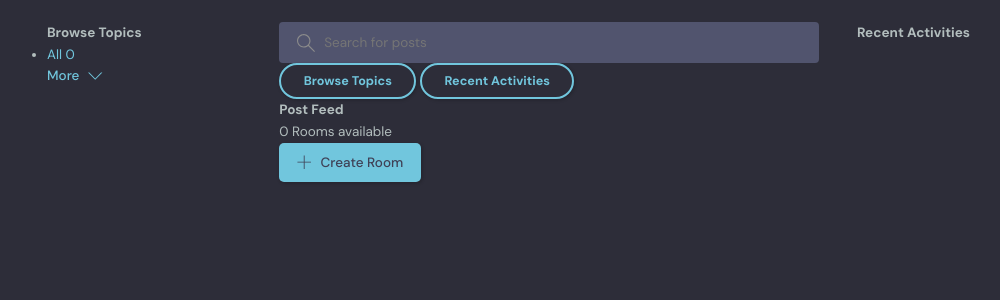
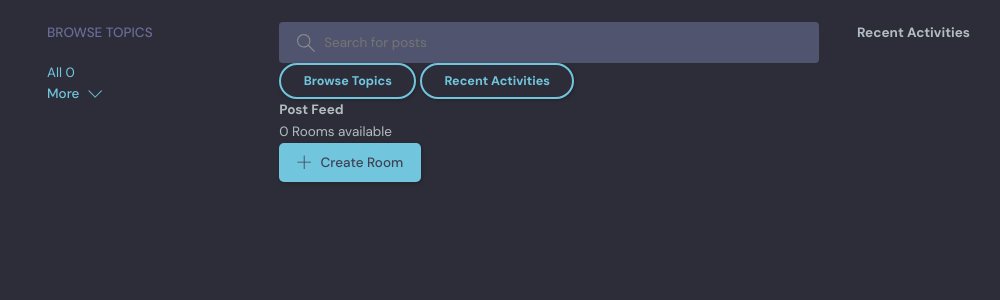
Before and after one commit to JustA3DObject/DevFriends, a Django app: page / in a window 1280 px wide. Shown: the part 68-368 px from the top of the page, without its empty margins (53-1053 px from the left). Run offline with Django 4.2, Linux system fonts and the light colour scheme; data that the repository does not hold is empty.

Commit message:
Added CSS to topics list

```diff
--- a/devfriends/static/css/master.css
+++ b/devfriends/static/css/master.css
@@ -471,3 +471,17 @@ a {
 .form__avatar label:hover {
     text-decoration: underline;
 }
+
+.topics__header {
+    margin-bottom: 2rem;
+}
+
+.topics__header h2 {
+    text-transform: uppercase;
+    font-weight: 500;
+    color: var(--color-dark-light);
+}
+
+.topics__list {
+    list-style: none;
+}
```
